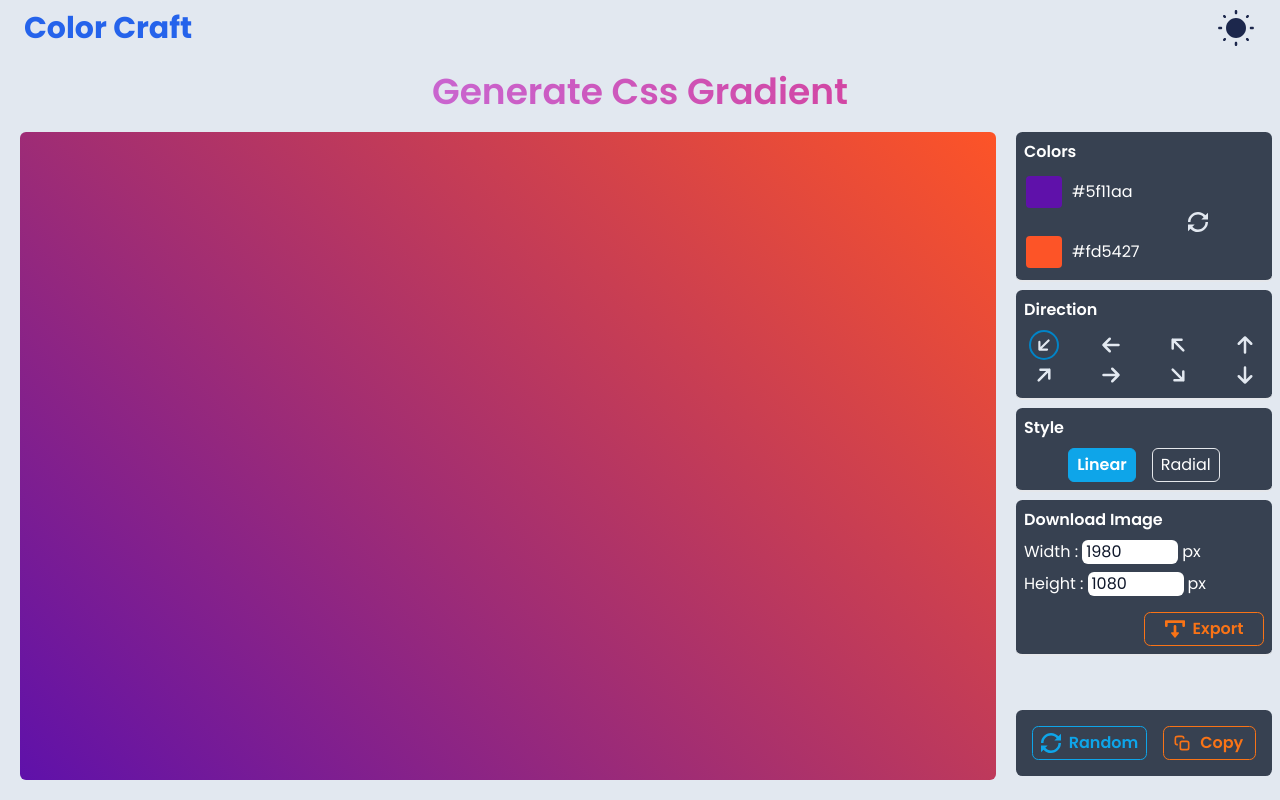
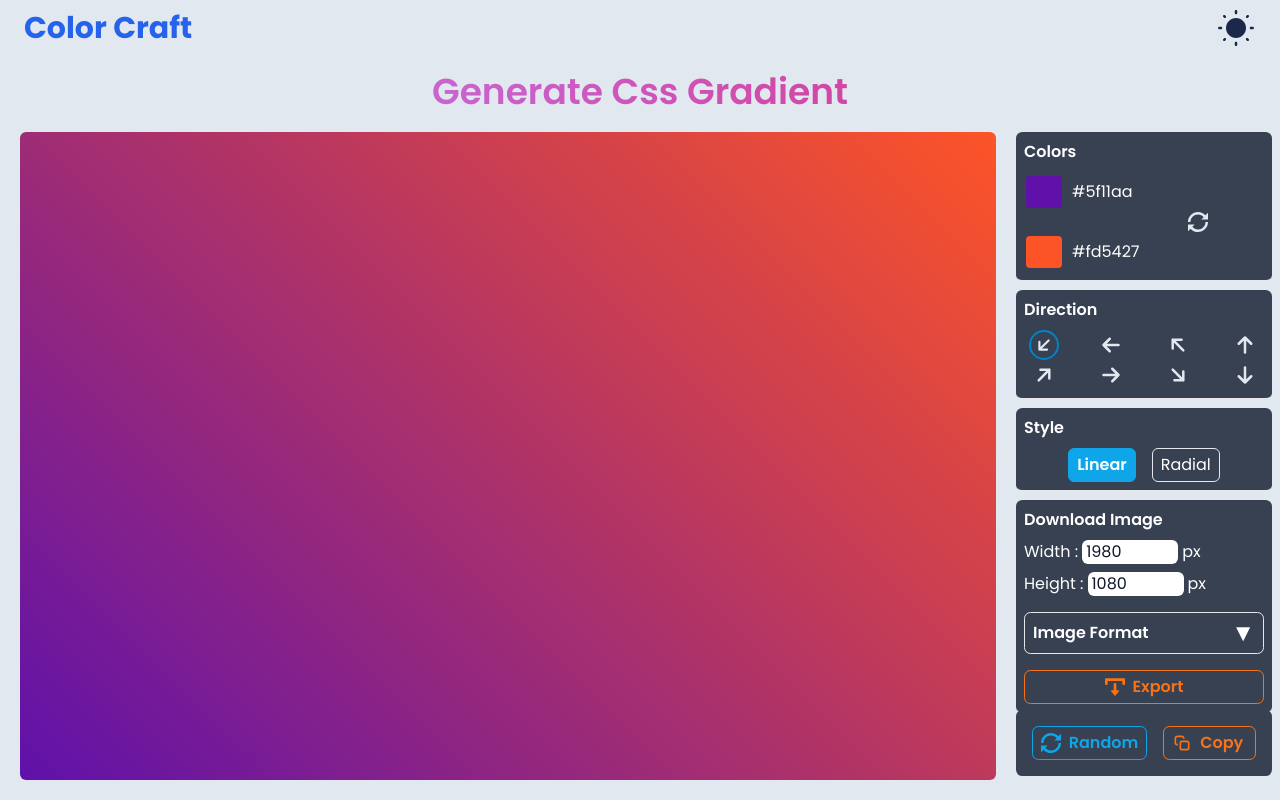
Before and after one commit to programmer-rahul/colorcraft, a React (Vite) app: page / in a window 1280 px wide. Built offline with nearby package versions, Linux system fonts and the light colour scheme.

Commit message:
chore: Add image format dropdown to ExportGradient component

```diff
--- a/src/components/gradient/options/ExportGradient.tsx
+++ b/src/components/gradient/options/ExportGradient.tsx
@@ -1,5 +1,7 @@
 import { useGradient } from "../../../context/GradientContext";
 import ImageBtn from "../../reusable/ImageBtn";
+import Dropdown from "../../reusable/Dropdown";
+import { useState } from "react";
 
 const ExportGradient = () => {
   const {
@@ -7,6 +9,8 @@ const ExportGradient = () => {
     setDownloadImageDimentions,
     gradientOptions,
   } = useGradient();
+
+  const [imageFormat, setImageFormat] = useState("PNG");
 
   const exportGradientHandler = () => {
     const canvas = document.createElement("canvas");
@@ -27,9 +31,6 @@ const ExportGradient = () => {
     const xWidth = Math.abs(Math.cos(radian)) * canvas.width;
     const xHeight = Math.abs(Math.sin(radian)) * canvas.height;
 
-    console.log("xwidth", xWidth, xHeight);
-    console.log("radiant", radian);
-
     const gradient = ctx.createLinearGradient(0, 0, xWidth, xHeight);
 
     gradient.addColorStop(0, newGredient.colors[0]);
@@ -39,13 +40,33 @@ const ExportGradient = () => {
     ctx.fillRect(0, 0, canvas.width, canvas.height);
 
     // create downloadable image of gradient
-    const image = canvas.toDataURL("image/png");
+    let image;
+    let extension;
+
+    switch (imageFormat) {
+      case "JPEG":
+        image = canvas.toDataURL("image/jpeg");
+        extension = "jpeg";
+        break;
+      case "SVG":
+        // SVG export requires a different approach. Here, we'll just handle PNG and JPEG for simplicity.
+        alert("SVG format not supported in canvas export.");
+        return;
+      case "PNG":
+      default:
+        image = canvas.toDataURL("image/png");
+        extension = "png";
+        break;
+    }
+
     const link = document.createElement("a");
     link.href = image;
-    link.download = "colorcraft-gradient.png";
+    link.download = `colorcraft-gradient.${extension}`;
     document.body.appendChild(link);
     link.click();
+    document.body.removeChild(link);
   };
+
   return (
     <div className="flex w-full flex-col border-b-2 bg-gray-700 p-2 dark:border-slate-200 lg:w-96 xl:w-64">
       <p className="pb-2 text-center xl:text-start xl:font-semibold">
@@ -83,13 +104,21 @@ const ExportGradient = () => {
         </div>
       </div>
 
+      <Dropdown
+        title="Image Format"
+        items={["PNG", "JPEG", "SVG"]}
+        clickHandler={(item) => setImageFormat(item)}
+        style="w-full mt-4"
+      />
+
       <ImageBtn
         type="secondary"
         text="export"
         clickHandler={exportGradientHandler}
         imgSrc="export.svg"
-        style={"w-1/2 self-end mt-4 flex justify-center"}
+        style={"w-full self-end mt-4 flex justify-center"}
       />
+
     </div>
   );
 };
--- /dev/null
+++ b/src/components/reusable/Dropdown.tsx
@@ -0,0 +1,41 @@
+import { useState } from 'react';
+
+interface DropdownProps {
+    title: string;
+    items: string[];
+    clickHandler: (item: string) => void;
+    style?: string;
+}
+
+const Dropdown = ({ title, items, clickHandler, style }: DropdownProps) => {
+    const [isOpen, setIsOpen] = useState(false);
+    return (
+        <div className={`relative ${style}`}>
+            <div
+                className="flex items-center justify-between px-2 py-1 border font-semibold rounded-md cursor-pointer z-10"
+                onClick={() => setIsOpen(!isOpen)}
+            >
+                <p>{title}</p>
+                <span className="text-2xl">▼</span>
+            </div>
+            {isOpen && (
+                <div className="absolute top-10 w-40 bg-white border rounded-md z-10">
+                    {items.map((item, index) => (
+                        <div
+                            key={index}
+                            className="px-2 py-1 cursor-pointer hover:bg-gray-200 text-black"
+                            onClick={() => {
+                                clickHandler(item);
+                                setIsOpen(false);
+                            }}
+                        >
+                            {item}
+                        </div>
+                    ))}
+                </div>
+            )}
+        </div>
+    );
+}
+
+export default Dropdown;
```
